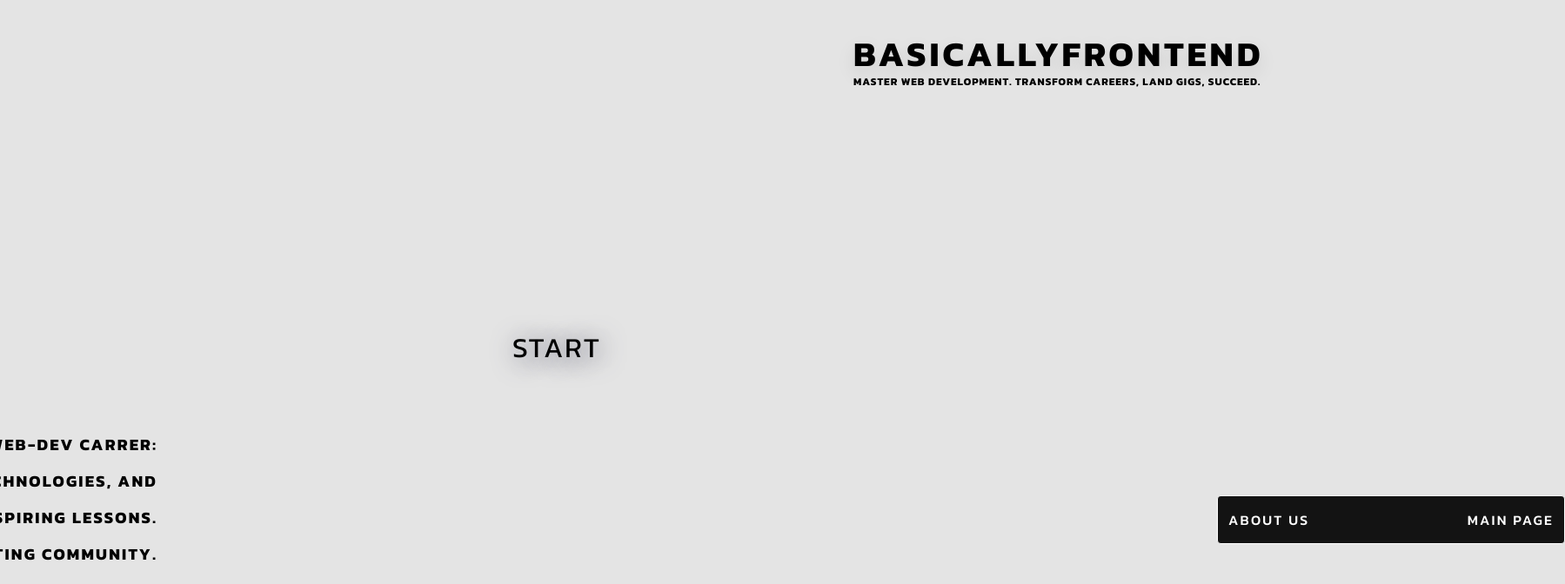
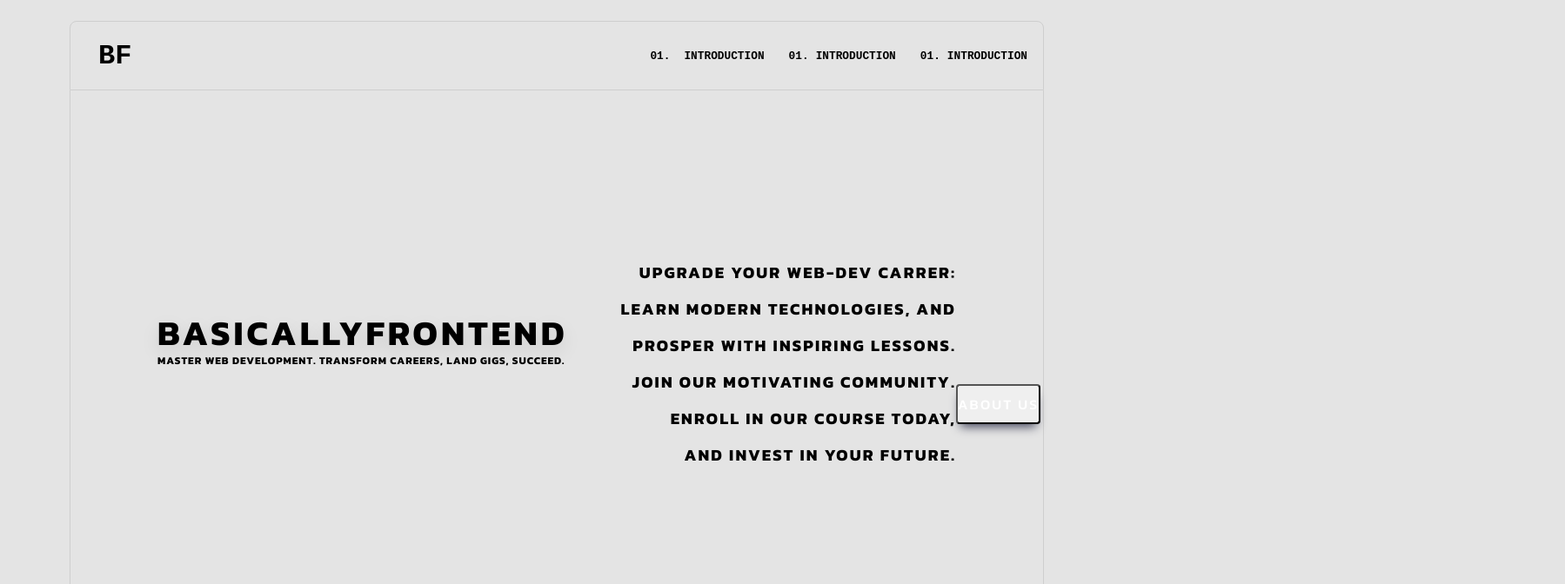
Before and after one commit to MateuszKretkowski/Project-BasicallyFrontend-React, a React (Create React App) app: page / in a window 1280 px wide. Shown: the top 672 px of the page at 87% size, 1799 px wide, since content can reach past the window. Built offline with nearby package versions, Linux system fonts and the light colour scheme.

Commit message:
did a working animation

```diff
--- a/src/App.js
+++ b/src/App.js
@@ -8,7 +8,7 @@
   return (
     <Router>
       <ParallaxProvider>
-        {/* <Navbar /> */}
+        <Navbar />
         <Header />
       </ParallaxProvider>
     </Router>
--- a/src/components/Header/HeaderElements.css
+++ b/src/components/Header/HeaderElements.css
@@ -35,8 +35,6 @@
 line-height: 42px;
 text-align: right;
 letter-spacing: 0.135em;
-margin-top: 160px;
-margin-right: 240px;
 }
 
 .description {
@@ -68,16 +66,17 @@
 }
 
 .first_side {
-  margin-right: 560px;
-  margin-top: 320px;
 }
 
 .second_side {
-  margin-bottom: 560px;
 }
 
 .white {
   color: rgb(202, 202, 202);
+}
+
+.black {
+  color: black;
 }
 
 .small_text {
@@ -86,89 +85,26 @@
 line-height: 42px;
 letter-spacing: 0.135em;
 color: #FFFFFF;
-margin: 4px 12px;
 }
 
 .stripe {
+  content: "";
   position: absolute;
-  z-index: 10;
+  -webkit-box-shadow: 0px 8px 12px -5px rgba(66, 68, 90, 1);
+  -moz-box-shadow: 0px 8px 12px -5px rgba(66, 68, 90, 1);
+  box-shadow: 0px 8px 12px -5px rgba(66, 68, 90, 1);
+  display: flex;
   display: flex;
   justify-content: space-between;
   align-items: center;
-  width: 400px;
-  height: 56px;
-  background-color: #131313;
-  border: 1.5px solid #ffffff;
   border-radius: 4px;
-  margin-top: 180px;
+  transform: scale(1);
   cursor: pointer;
   transition: all 300ms ease;
 }
 
 .stripe:hover {
-  margin-right: 24px;
-}
-
-.first_stripe,
-.second_stripe {
-  width: 260px;
-  height: 160px;
-  background-color: #324B4C;
-  border: 2px solid #acacac;
-  border-radius: 12px;
-}
-
-.first_stripe_text,
-.second_stripe_text {
-  font-size: 24px;
-}
-
-.container_items {
-  padding: 0;
-  margin: 0;
-  width: 20px;
-  height: 20px;
-  z-index: -2;
-  border-radius: 4px;
-  background-color: black;
-}
-
-.start_button:hover {
-  letter-spacing: 8px;
-  transform: scale(1.2);
-  cursor: pointer;
-}
-
-.start_button:active {
-    letter-spacing: -5px;
-    transform: scale(0);
-}
-
-.start_button:after,
-.start_button:before {
-  backface-visibility: hidden;
-  border: 1px solid rgba(#fff, 0);
-  bottom: 0px;
-  content: ' ';
-  display: block;
-  margin: 0 auto;
-  position: relative;
-  transition: all 280ms ease-in-out;
-  width: 0;
-}
-
-.start_button:hover:after,
-.start_button:hover:before {
-  backface-visibility: hidden;
-  border-color: #fff;
-  transition: width 350ms ease-in-out;
-  width: 70%;
-}
-
-.start_button:hover:before {
-  bottom: auto;
-  top: 0;
-  width: 70%;
+  transform: scaleX(1.1);
 }
 
 body {
@@ -179,6 +115,12 @@
   display: flex;
   justify-content: center;
   align-items: center;
-  height: 100vh;
-  width: 100%;
+  width: calc(100vw - 160px);
+  margin: 0 auto;
+  max-width: 100%;
+  height: calc(100vh - 124px);
+  border: .5px solid #cecece;
+  border-top: none;
+  border-bottom-left-radius: 8px;
+  border-bottom-right-radius: 8px;
 }
--- a/src/components/Header/index.js
+++ b/src/components/Header/index.js
@@ -1,6 +1,5 @@
 import React, { useState, useEffect, useRef } from "react";
 import { useTransition, animated, useSpring } from "react-spring";
-// import { Parallax, ParallaxLayer } from '@react-spring/parallax'
 import "./HeaderElements.css";
 
 const Header = () => {
@@ -107,40 +106,62 @@
       </span>
     ));
   }
-  const textLength = 36;
 
-  const [items, setItems] = useState([]);
-  const transition = useTransition(items, {
-    from: { x: -1080, y: -500 },
-    enter: (item) => async (next) => {
-      await next({ y: item.y, x: item.x, delay: item.delay });
-    },
+  // const [isLeft, setIsLeft] = useState([]);
+  // const transition = useTransition(isLeft, {
+  //   from: (item) => (next) => next({ y: item.y, x: item.x }),
+  //   enter: (item) => (next) =>
+  //   next({ y: (item.y += 100), x: (item.x += 100), delay: item.delay }),
+  //   leave: (item) => (next) =>
+  //     next({ y: (item.y), x: (item.x), delay: item.delay }),
+  // });
+
+  // const scrollRef = useRef(0);
+
+  useEffect(() => {
+    const handleScroll = () => {
+      scrollRef.current = window.pageYOffset;
+    };
+
+    window.addEventListener("scroll", handleScroll);
+
+    return () => {
+      window.removeEventListener("scroll", handleScroll);
+    };
+  }, []);
+
+  const [isLeft, setIsLeft] = useState(false);
+
+  const titleStyle = useSpring({
+    transform: !isLeft ? "translateX(0%)" : "translateX(-400%)",
+    config: { mass: 2, tension: 100, friction: 20 },
   });
 
-  const [toggle, setToggle] = useState(false);
-
-  const fadein = useSpring({
-    opacity: toggle ? 0 : 1,
-    x: toggle ? 100 : -100,
+  const descriptionTitleStyle = useSpring({
+    transform: !isLeft ? "translateX(0%)" : "translateX(-200%)",
+    config: { mass: 2, tension: 170, friction: 26 },
   });
 
-  const [moveLeft, setMoveLeft] = useState(false);
-  const handleMoveLeft = () => {
-    setMoveLeft(!moveLeft);
-  };
-  const moveLeftAnimation = useSpring({
-    transform: moveLeft ? "translateX(-100px)" : "translateX(0px)",
-    config: { tension: 200, friction: 20 },
+  const buttonStyle = useSpring({
+    transform: !isLeft ? "translateX(0%)" : "translateX(0%)",
+    config: { mass: 1, tension: 5, friction: 3 },
   });
-
 
   return (
     <div className="header">
       <div className="site">
         <div className="first_side">
-          <animated.div
+        <animated.div className="introduction_container" style={titleStyle}>
+            <h1 className="title">BASICALLYFRONTEND</h1>
+            <h3 className="subtitle">
+              MASTER WEB DEVELOPMENT. TRANSFORM CAREERS, LAND GIGS, SUCCEED.
+            </h3>
+          </animated.div>
+        </div>
+        <div className="second_side">
+        <animated.div
             className="description_container"
-            style={{ ...items, ...moveLeftAnimation }}
+            style={descriptionTitleStyle}
           >
             <h3 className="description">
               UPGRADE YOUR WEB-DEV CARRER: LEARN MODERN TECHNOLOGIES, AND
@@ -151,31 +172,17 @@
             </h3>
           </animated.div>
         </div>
-        <div className="second_side">
-          <animated.div
-            className="introduction_container"
-            style={moveLeftAnimation}
+        <div className="stripes">
+          <animated.button
+            className={"stripe stripe_1"}
+            style={buttonStyle}
+            onClick={() => {
+              setIsLeft((v) => !v);
+            }}
           >
-            <h1 className="title">BASICALLYFRONTEND</h1>
-            <h3 className="subtitle">
-              MASTER WEB DEVELOPMENT. TRANSFORM CAREERS, LAND GIGS, SUCCEED.
-            </h3>
-          </animated.div>
+            <h3 className="small_text black">ABOUT US</h3>
+          </animated.button>
         </div>
-      </div>
-      <button className="start_button" onClick={() => setToggle(!toggle)}>
-        START
-      </button>
-      <div className="container_items">
-      <animated.div
-  className={"stripe"}
-  style={{ ...fadein, cursor: "pointer" }}
-  onClick={handleMoveLeft}
->
-
-          <h3 className="small_text white">ABOUT US</h3>
-          <h3 className="small_text white">MAIN PAGE</h3>
-        </animated.div>
       </div>
     </div>
   );
--- a/src/components/Navbar/NavbarElements.css
+++ b/src/components/Navbar/NavbarElements.css
@@ -79,6 +79,15 @@
     font-weight: 700;
   }
 
+  .logo {
+    font-weight: 800;
+    margin: 24px 24px;
+    font-family: 'Space Mono', monospace;
+    font-size: clamp(2rem, 2vw, 1rem);
+    color: black;
+    padding: 0rem clamp(.5rem, .5vw, 1rem);
+  }
+
   h2 {
     font-weight: 600;
     font-family: 'Space Mono', monospace;
--- a/src/components/Navbar/index.js
+++ b/src/components/Navbar/index.js
@@ -34,7 +34,7 @@
     <div className='navBar'>
       <div className='nav_left-side'>
         <figure className='navBar_logo-warpper'>
-          <h2>LOGO</h2>
+          <h2 className='logo'>BF</h2>
           {/* <img className='logo' src={require('./logo.png')}></img> */}
         </figure>
       </div>
```
